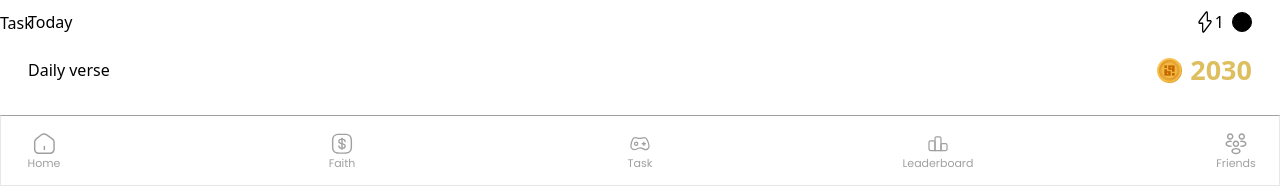
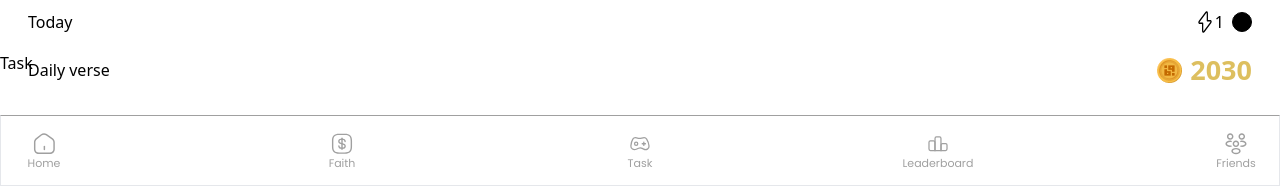
Before and after one commit to SamsonI95/christville-app, a React (Vite) app: page /app/page-3 in a window 1280 px wide. Shown: the top 187 px of the page. Built offline with nearby package versions, Linux system fonts and the light colour scheme; a web font is replaced by a local one.

Commit message:
4th Commit - Phase 6

```diff
--- a/src/Pages/AppPages/AppPage.jsx
+++ b/src/Pages/AppPages/AppPage.jsx
@@ -12,7 +12,7 @@ const AppPage = () => {
         <section className="px-[28px]">
           <TopLayer />
         </section>
-        <section className="translate-y-[-5rem]">
+        <section className="translate-y-[-2.5rem]">
           <Outlet />
         </section>
         <section className="w-full border border-t-[#A0A0A0]">
```
